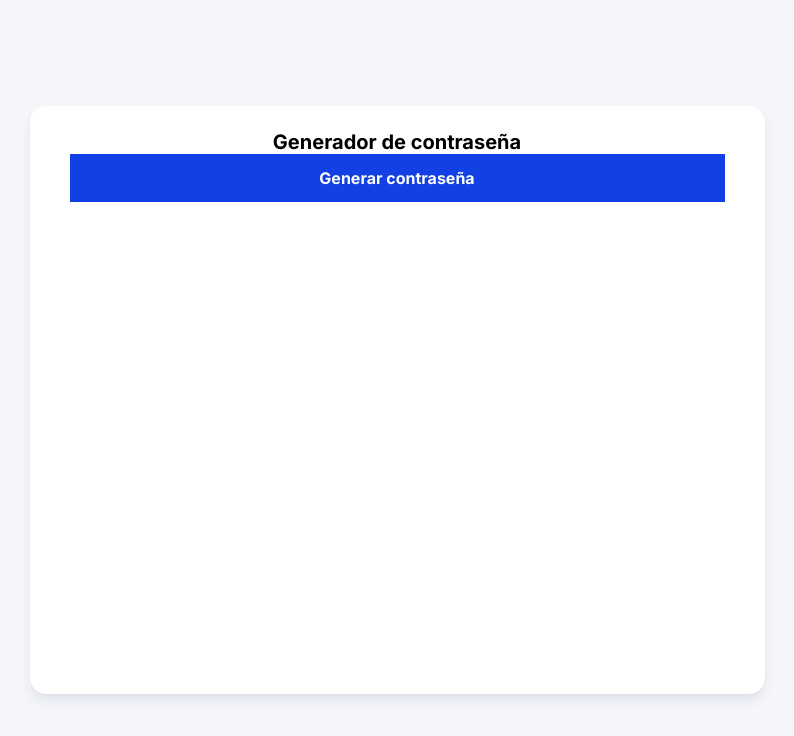
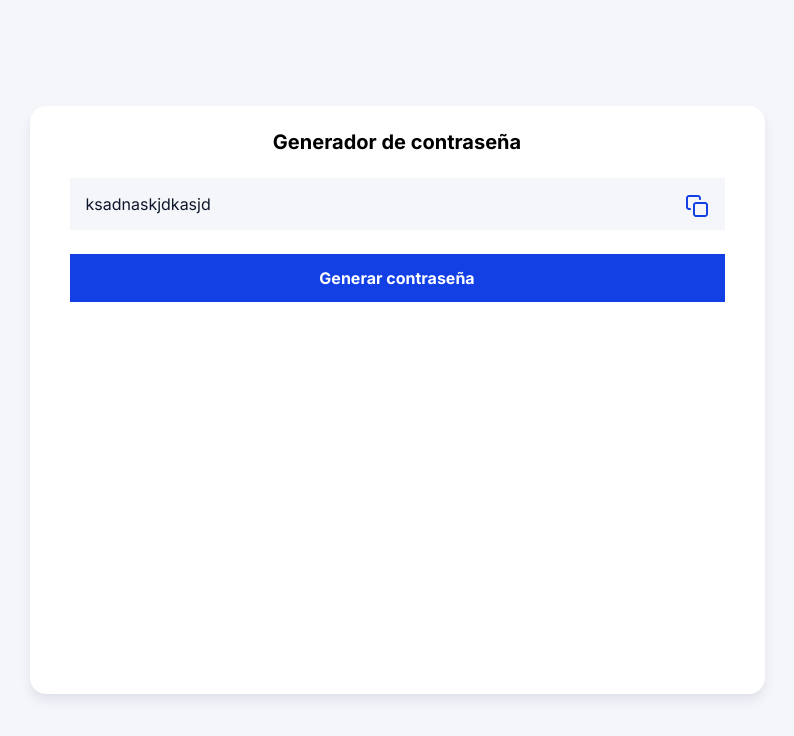
Before and after one commit to VictorTamayoBriones/password-generate, a React (Vite) app: page / in a window 1280 px wide. Shown: the top 736 px of the page, without its empty margins (243-1037 px from the left). Built offline with nearby package versions, Linux system fonts and the light colour scheme.

Commit message:
feat: :sparkles: showField

```diff
--- /dev/null
+++ b/src/assets/icons/copy.tsx
@@ -0,0 +1,8 @@
+
+export default function CopyICon() {
+  return (
+    <svg width="24" height="24" viewBox="0 0 24 24" xmlns="http://www.w3.org/2000/svg">
+        <path clip-rule="evenodd" d="M3.29289 3.29289C3.48043 3.10536 3.73478 3 4 3H13C13.2652 3 13.5196 3.10536 13.7071 3.29289C13.8946 3.48043 14 3.73478 14 4V5C14 5.55228 14.4477 6 15 6C15.5523 6 16 5.55228 16 5V4C16 3.20435 15.6839 2.44129 15.1213 1.87868C14.5587 1.31607 13.7956 1 13 1H4C3.20435 1 2.44129 1.31607 1.87868 1.87868C1.31607 2.44129 1 3.20435 1 4V13C1 13.7956 1.31607 14.5587 1.87868 15.1213C2.44129 15.6839 3.20435 16 4 16H5C5.55228 16 6 15.5523 6 15C6 14.4477 5.55228 14 5 14H4C3.73478 14 3.48043 13.8946 3.29289 13.7071C3.10536 13.5196 3 13.2652 3 13V4C3 3.73478 3.10536 3.48043 3.29289 3.29289ZM10 11C10 10.4477 10.4477 10 11 10H20C20.5523 10 21 10.4477 21 11V20C21 20.5523 20.5523 21 20 21H11C10.4477 21 10 20.5523 10 20V11ZM11 8C9.34315 8 8 9.34315 8 11V20C8 21.6569 9.34315 23 11 23H20C21.6569 23 23 21.6569 23 20V11C23 9.34315 21.6569 8 20 8H11Z" />
+    </svg>
+  )
+}
--- a/src/components/Content/Content.tsx
+++ b/src/components/Content/Content.tsx
@@ -1,10 +1,12 @@
-import { Button } from "../buttons"
+import { Button } from "../Buttons"
+import { ShowField } from "../ShowField"
 import { ContentContainer, Title } from "./content.styles"
 
 function Content() {
   return (
     <ContentContainer>
       <Title>Generador de contraseña</Title>
+      <ShowField/>
       <Button>Generar contraseña</Button>
     </ContentContainer>
   )
--- /dev/null
+++ b/src/components/ShowField/ShowField.tsx
@@ -0,0 +1,14 @@
+import { ShowFieldStyled } from "./showField.style"
+import CopySVG from '../../assets/icons/copy';
+
+
+function ShowField() {
+  return (
+    <ShowFieldStyled>
+        <p>ksadnaskjdkasjd</p>
+        <CopySVG/>
+    </ShowFieldStyled>
+  )
+}
+
+export default ShowField
--- /dev/null
+++ b/src/components/ShowField/index.ts
@@ -0,0 +1,2 @@
+export { default as ShowField } from './ShowField';
+export * from './showField.style';
--- /dev/null
+++ b/src/components/ShowField/showField.style.tsx
@@ -0,0 +1,23 @@
+import { theme } from '@/theme';
+import styled from 'styled-components';
+
+export const ShowFieldStyled = styled.div`
+    background: ${theme.bg};
+    padding: 16px;
+    margin: 24px 0;
+    position: relative;
+
+    p{
+        width: 95%;
+        color: ${theme.blue_dark};
+    }
+
+    svg{
+        position: absolute;
+        right: 16px;
+        top: 16px;
+        fill: ${ theme.blue };
+        cursor: pointer;
+    }
+
+`;
```
Also changed, not shown: src/assets/icons/copy.svg (deleted).
